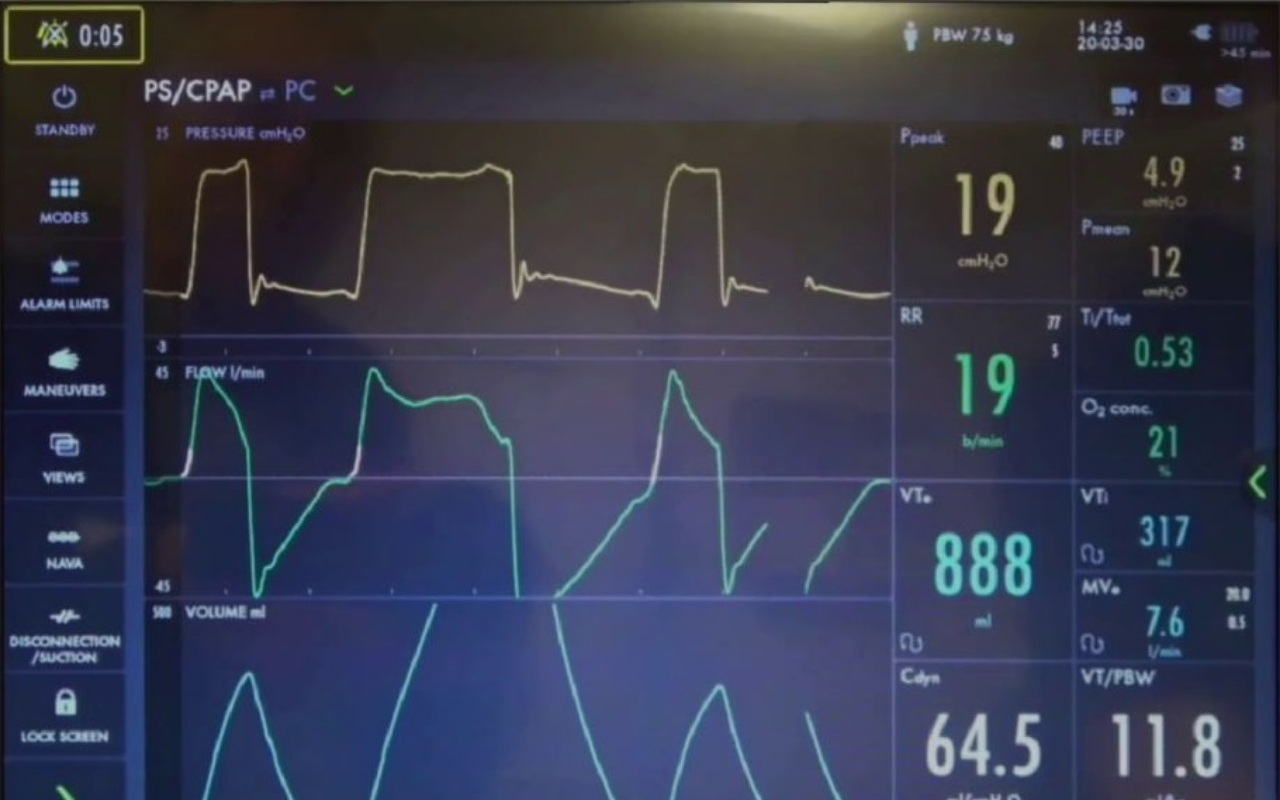
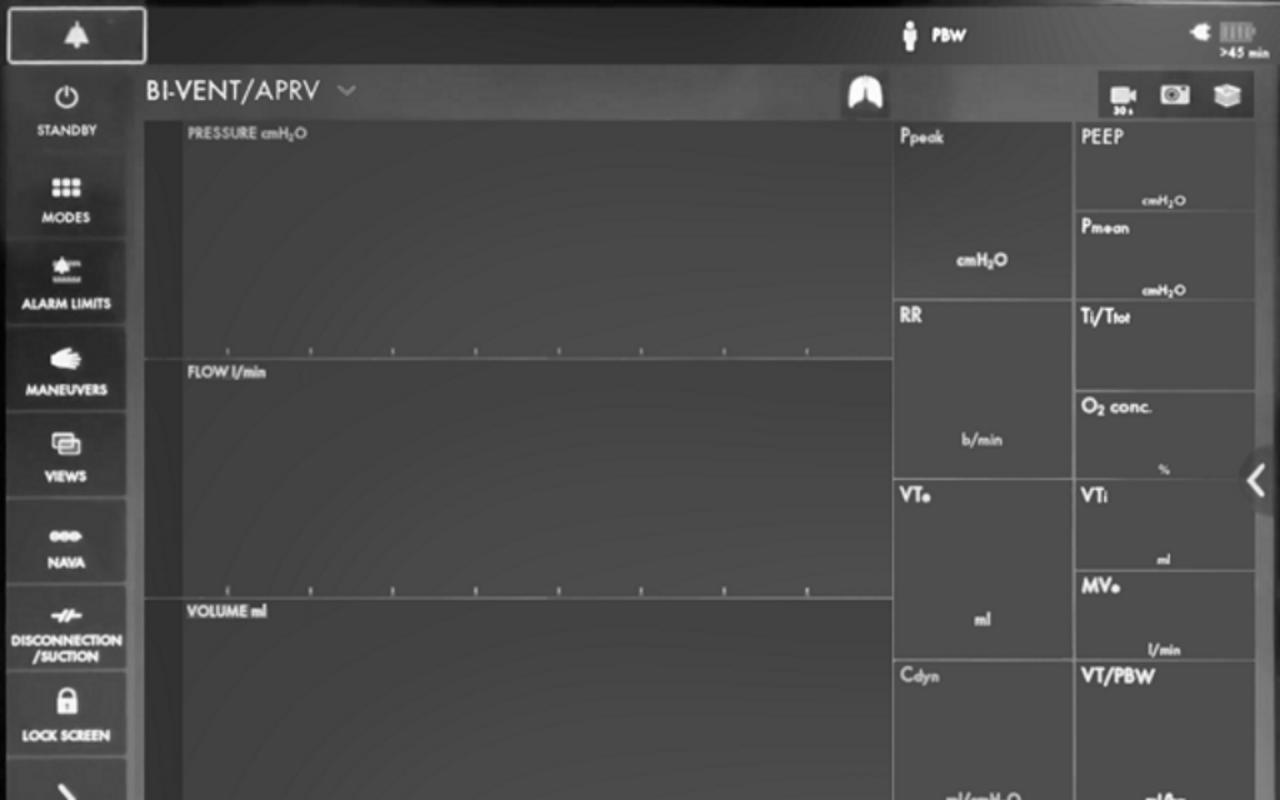
Before and after one commit to RedRussianBear/rvc-testbed, a plain HTML site: page index.html in a window 1280 px wide. Drawn offline with Linux system fonts and the light colour scheme.

Commit message:
Changed background to higher resolution screenshot/scrub

```diff
--- a/index.html
+++ b/index.html
@@ -4,7 +4,7 @@
     <meta charset="UTF-8">
     <title>RVC Testbed</title>
 </head>
-<body style="margin: 0; padding: 0; background-image: url('Servo-U DeWarped.jpg'); background-repeat: no-repeat; background-size: cover;">
+<body style="margin: 0; padding: 0; background-image: url('bi_vent_arpv_template_2.png'); background-repeat: no-repeat; background-size: cover;">
 
 <div style="width: 100%; height: 100vh; margin: 0; padding: 0; font-family: sans-serif;" onclick="showCoords(event)">
 
```
Also changed, not shown: bi_vent_arpv_template_2.png (added).
